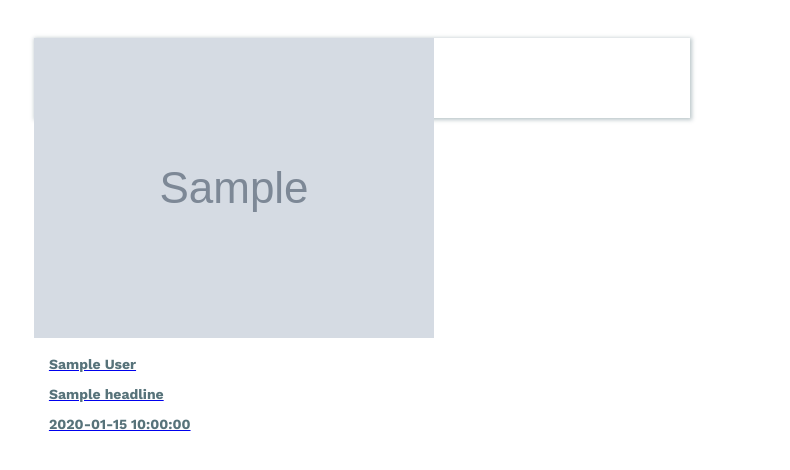
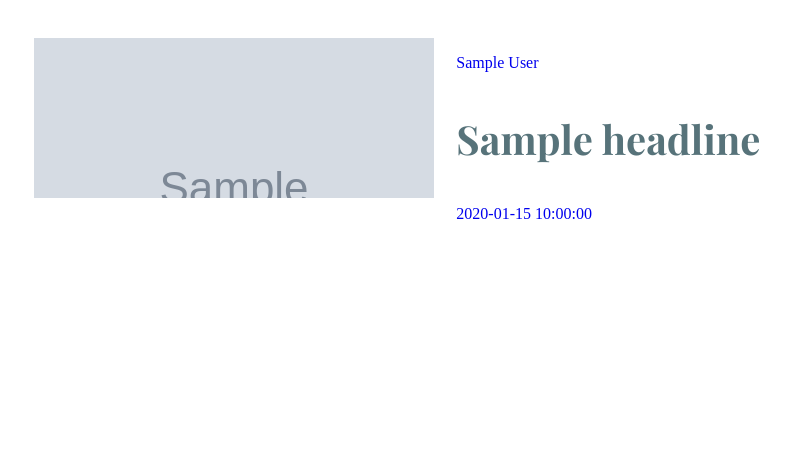
Before and after one commit to mikechumba/news, a Flask app: template app/templates/highlights.html in a window 1280 px wide. Shown: the part 62-532 px from the top of the page, without its empty margins (12-802 px from the left). Run offline with Flask 2, Linux system fonts and the light colour scheme; the template is opened without the code that fills it: most values are stand-ins (such as "Sample title", 1, 10 or a date in 2020); grey boxes marked "Sample" are stand-in pictures; parts of the project's set-up code (start-up, migrations or seed data) failed here and were passed over.

Commit message:
change sass compiler

```diff
--- a/app/__init__.py
+++ b/app/__init__.py
@@ -1,5 +1,8 @@
 from flask import Flask
 from scss import Scss
+
+from scss import Compiler
+Compiler().compile_string("a { color: red + green; }")
 
 app = Flask(__name__)
 
--- a/app/assets/style.scss
+++ b/app/assets/style.scss
@@ -10,6 +10,11 @@ $font-2: 'Work Sans', sans-serif;
    font-size: $size;
    font-weight: $weight;
    color: $color;
+}
+
+a {
+   text-decoration: none;
+   outline: none;
 }
 
 nav {
@@ -42,10 +47,6 @@ nav {
    grid-auto-flow: row;
 }
 
-
-
-
-
 // styling the 404 page
 .error {
    width: 80%;
@@ -64,3 +65,45 @@ nav {
       outline: none;
    }
 }
+
+//styling the highlights page
+.highlight {
+   @include margins();
+}
+
+.highlight-card {
+   text-decoration: none;
+   outline: none;
+   height: 20vh;
+
+   .image {
+      height: 100%;
+      overflow: hidden;
+      img{
+         width: 100%;
+      }
+   }
+}
+
+.details {
+   width: 55%;
+}
+
+.title {
+   @include font(40px,700,#57737A)
+}
+
+.h-grid {
+   display: grid;
+   grid-template-columns: repeat(2, auto);
+   grid-gap: 15px;
+   grid-auto-flow: row;
+}
+
+.to-left {
+   float: left;
+}
+
+.to-right {
+   float: right;
+}
--- a/app/static/css/style.css
+++ b/app/static/css/style.css
@@ -1,49 +1,114 @@
+a {
+  text-decoration: none;
+  outline: none;
+}
+
 nav {
   margin: 3% 3%;
 }
+
 nav p {
-  font-family: 'Playfair Display', serif;
+  font-family: "Playfair Display", serif;
   font-size: 18px;
   font-weight: 700;
   color: #57737A;
 }
+
 .sources {
   margin: 3% 3%;
 }
+
 .source-card {
   height: 80px;
-  box-shadow: 1px 1px 4px 1px rgba(87, 115, 122, 0.4);
+  -webkit-box-shadow: 1px 1px 4px 1px rgba(87, 115, 122, 0.4);
+          box-shadow: 1px 1px 4px 1px rgba(87, 115, 122, 0.4);
 }
+
 .source-card p {
-  font-family: 'Work Sans', sans-serif;
+  font-family: "Work Sans", sans-serif;
   font-size: 14px;
   font-weight: 600;
   color: #57737A;
   margin-left: 15px;
 }
+
 .grid {
+  display: -ms-grid;
   display: grid;
-  grid-template-columns: repeat(3, auto);
+  -ms-grid-columns: (auto)[3];
+      grid-template-columns: repeat(3, auto);
   grid-gap: 10px;
   grid-auto-flow: row;
 }
+
 .error {
   width: 80%;
   margin: 3% auto;
 }
+
 .error p {
-  font-family: 'Work Sans', sans-serif;
+  font-family: "Work Sans", sans-serif;
   font-size: 15px;
   font-weight: 600;
   color: #57737A;
 }
+
 .error h1 {
-  font-family: 'Work Sans', sans-serif;
+  font-family: "Work Sans", sans-serif;
   font-size: 60px;
   font-weight: 700;
   color: #F8F7FD;
 }
+
 .error a {
   text-decoration: none;
   outline: none;
 }
+
+.highlight {
+  margin: 3% 3%;
+}
+
+.highlight-card {
+  text-decoration: none;
+  outline: none;
+  height: 20vh;
+}
+
+.highlight-card .image {
+  height: 100%;
+  overflow: hidden;
+}
+
+.highlight-card .image img {
+  width: 100%;
+}
+
+.details {
+  width: 55%;
+}
+
+.title {
+  font-family: "Playfair Display", serif;
+  font-size: 40px;
+  font-weight: 700;
+  color: #57737A;
+}
+
+.h-grid {
+  display: -ms-grid;
+  display: grid;
+  -ms-grid-columns: (auto)[2];
+      grid-template-columns: repeat(2, auto);
+  grid-gap: 15px;
+  grid-auto-flow: row;
+}
+
+.to-left {
+  float: left;
+}
+
+.to-right {
+  float: right;
+}
+/*# sourceMappingURL=style.css.map */
--- a/app/templates/highlights.html
+++ b/app/templates/highlights.html
@@ -1,18 +1,21 @@
 {% extends 'layout.html' %}
 {% block content %}
-<div class="sources">
-      <div class="grid">
+   <div class="highlight">
+      <div class="h-grid">
          {% for headline in headlines %}
-            <a href="{{ headline.url }}">
-               <div class="source-card">
-                  <img src="{{ headline.url_to_image }}" alt="">
-                  <p>{{ headline.author }}</p>
-                  <p>{{ headline.title }}</p>
-                  <p>{{ headline.published_at }}</p>
+            <a href="{{ headline.url }}" target="_blank">
+               <div class="highlight-card">
+                  <div class='image to-left'>
+                     <img src="{{ headline.url_to_image }}" alt="">
+                  </div>
+                  <div class='details to-right'>
+                     <p>{{ headline.author }}</p>
+                     <p class='title'>{{ headline.title }}</p>
+                     <p>{{ headline.published_at }}</p>
+                  </div>
                </div>
             </a>
          {% endfor %}
       </div>
-
    </div>
 {% endblock %}
--- a/app/templates/home.html
+++ b/app/templates/home.html
@@ -6,7 +6,6 @@
             <a href="/headlines/{{ source.id }}">
                <div class="source-card">
                   <img src="" alt="">
-                  <p>{{ source.id }}</p>
                   <p>{{ source.name }}</p>
 
                </div>
--- a/app/templates/layout.html
+++ b/app/templates/layout.html
@@ -11,7 +11,9 @@
 <body>
    <header>
       <nav>
-         <p>News</p>
+         <a href="/">
+            <p>News</p>
+         </a>
       </nav>
    </header>
 
```
Also changed, not shown: 1 other file.
